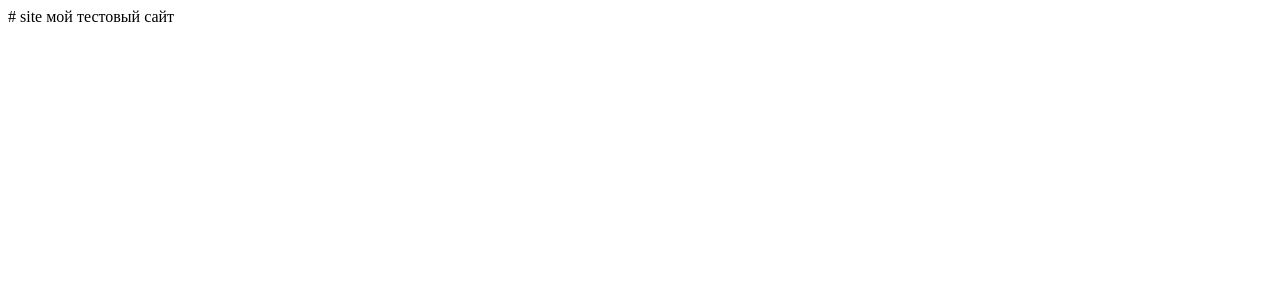
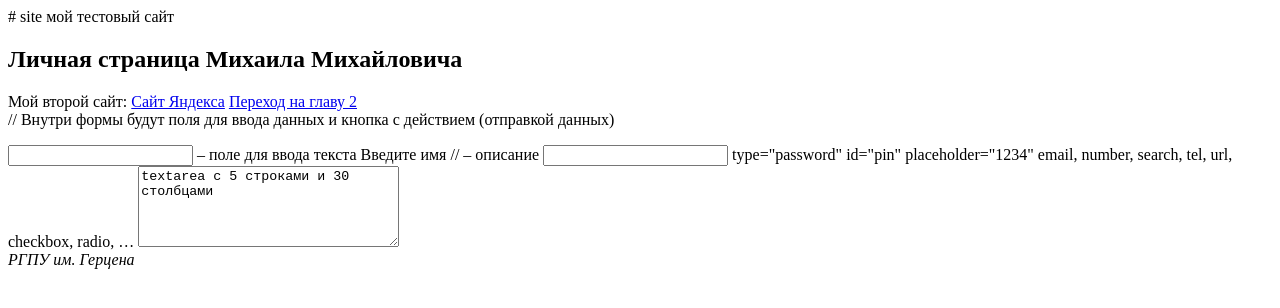
Before and after one commit to rzjulia/site, a plain HTML site: page index.html in a window 1280 px wide. Drawn offline with Linux system fonts and the light colour scheme.

Commit message:
изменилп

```diff
--- a/index.html
+++ b/index.html
@@ -1,2 +1,38 @@
 # site
 мой тестовый сайт
+<!DOCTYPE html>
+<html lang="en">
+<head>
+    <meta charset="UTF-8">
+    <meta name="viewport" content="width=device-width, initial-scale=1.0">
+    <title>Document</title>
+</head>
+<body>
+    <header>
+
+    </header>
+    <section class="about">
+      <h1>Личная страница Михаила Михайловича</h1>
+        Мой второй сайт: <a href="https://yandex.ru/">Сайт Яндекса</a>
+        <a href="#technopark">Переход на главу 2</a>
+    </section>
+    <section id="technopark">
+        <form action="/search">
+            // Внутри формы будут поля для ввода данных и кнопка с действием (отправкой данных)
+         </form>
+         <input type="text"> – поле для ввода текста
+         <label>Введите имя  // – описание
+             <input type="text">
+         </label>
+         type="password" id="pin" placeholder="1234"
+         email, number, search, tel, url, checkbox, radio, …
+         <textarea rows="5" cols="30">textarea с 5 строками и 30 столбцами</textarea>
+
+
+
+    </section>
+    <footer>
+        <address>РГПУ им. Герцена</address>
+    </footer>
+</body>
+</html>
```
